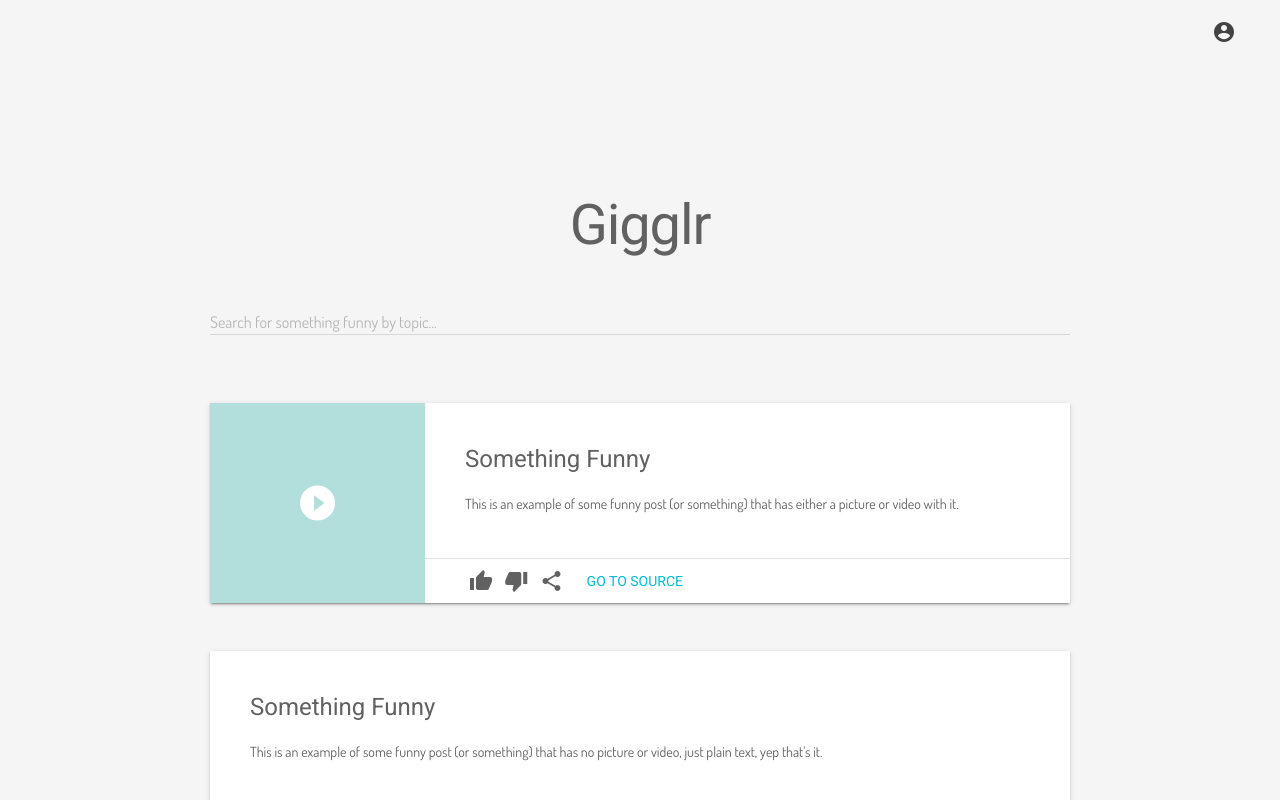
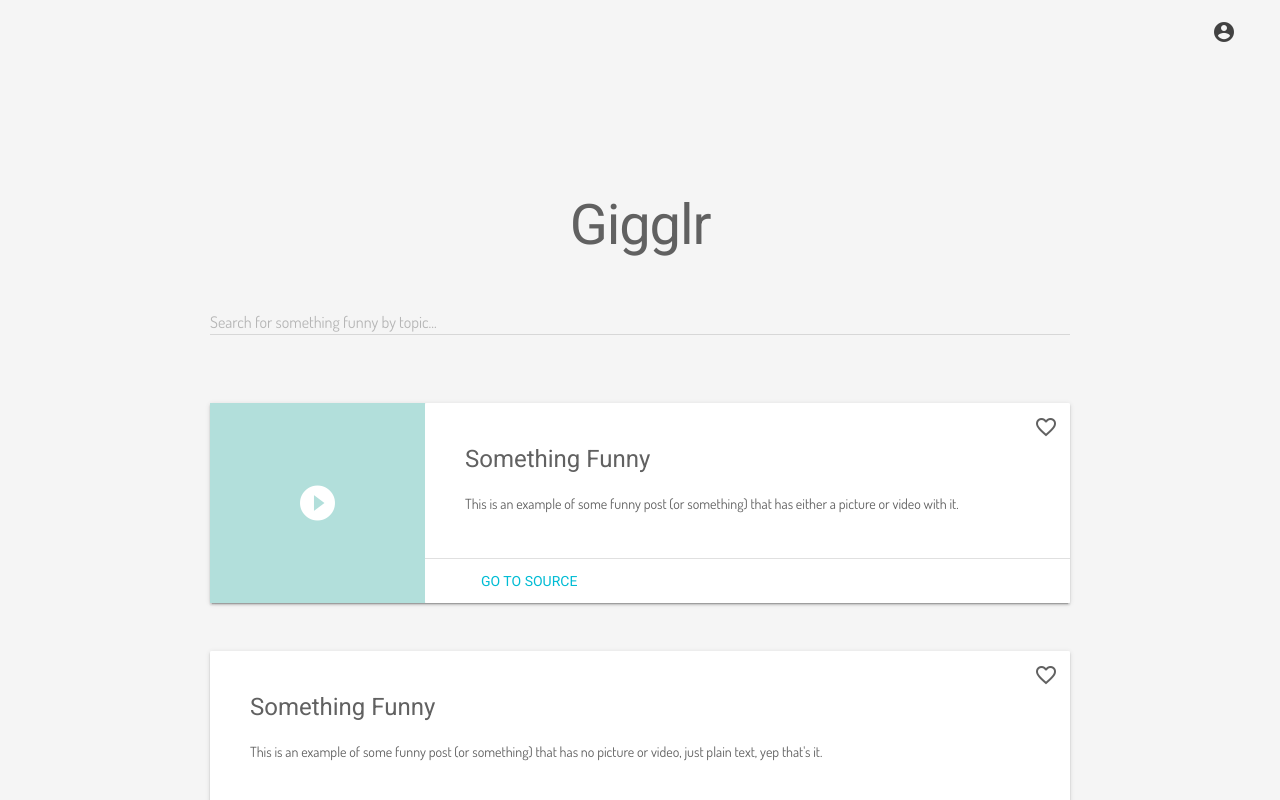
Before and after one commit to amhester/Gigglr, a website: page public/index.html in a window 1280 px wide. Drawn offline with nearby package versions, Linux system fonts and the light colour scheme.

Commit message:
Fixed the buttons, started the giggle search component

```diff
--- a/public/index.html
+++ b/public/index.html
@@ -77,19 +77,12 @@
                     This is an example of some funny post (or something) that has either a picture or video with it.
                 </div>
                 <div class="mdl-card__actions">
-                    <button class="mdl-button mdl-js-button mdl-js-ripple-effect mdl-button--icon" id="btn4">
-                        <i class="material-icons">thumb_up</i>
-                    </button>
-                    <button class="mdl-button mdl-js-button mdl-js-ripple-effect mdl-button--icon" id="btn5">
-                        <i class="material-icons">thumb_down</i>
-                    </button>
-                    <button class="mdl-button mdl-js-button mdl-js-ripple-effect mdl-button--icon" id="btn6">
-                        <i class="material-icons">share</i>
-                    </button>
                     <a href="#" class="mdl-button">Go to source</a>
                 </div>
             </div>
-
+            <button class="mdl-button mdl-js-button mdl-js-ripple-effect mdl-button--icon" id="btn7">
+                <i class="material-icons">favorite_border</i>
+            </button>
         </section>
 
         <section class="section--center mdl-grid mdl-grid--no-spacing mdl-shadow--2dp" style="position: relative;">
@@ -99,18 +92,12 @@
                     This is an example of some funny post (or something) that has no picture or video, just plain text, yep that's it.
                 </div>
                 <div class="mdl-card__actions">
-                    <button class="mdl-button mdl-js-button mdl-js-ripple-effect mdl-button--icon" id="btn7">
-                        <i class="material-icons">thumb_up</i>
-                    </button>
-                    <button class="mdl-button mdl-js-button mdl-js-ripple-effect mdl-button--icon" id="btn8">
-                        <i class="material-icons">thumb_down</i>
-                    </button>
-                    <button class="mdl-button mdl-js-button mdl-js-ripple-effect mdl-button--icon" id="btn9">
-                        <i class="material-icons">share</i>
-                    </button>
                     <a href="#" class="mdl-button">Go to source</a>
                 </div>
             </div>
+            <button class="mdl-button mdl-js-button mdl-js-ripple-effect mdl-button--icon" id="btn6">
+                <i class="material-icons">favorite_border</i>
+            </button>
         </section>
     </main>
 </div>
```
Also changed, not shown: public/scripts/reactComponents/funnyPostCard.js (+3 -9 lines), public/scripts/reactComponents/gigglrSearch.js (added, +19 -0 lines).
